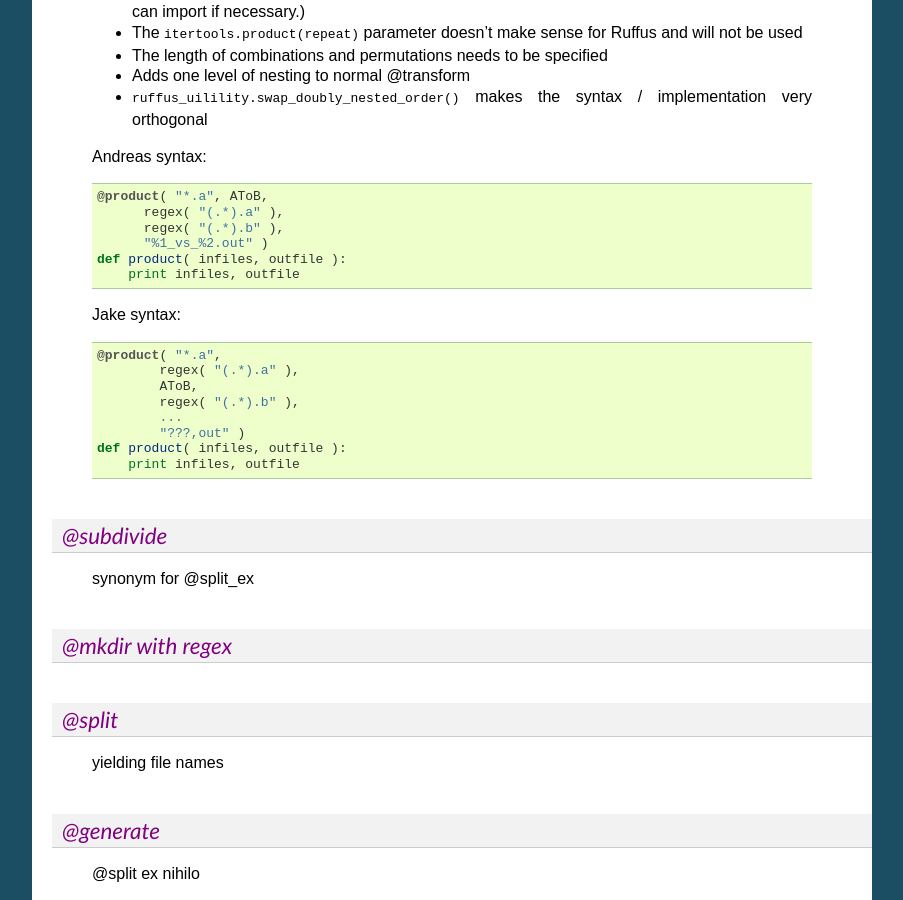
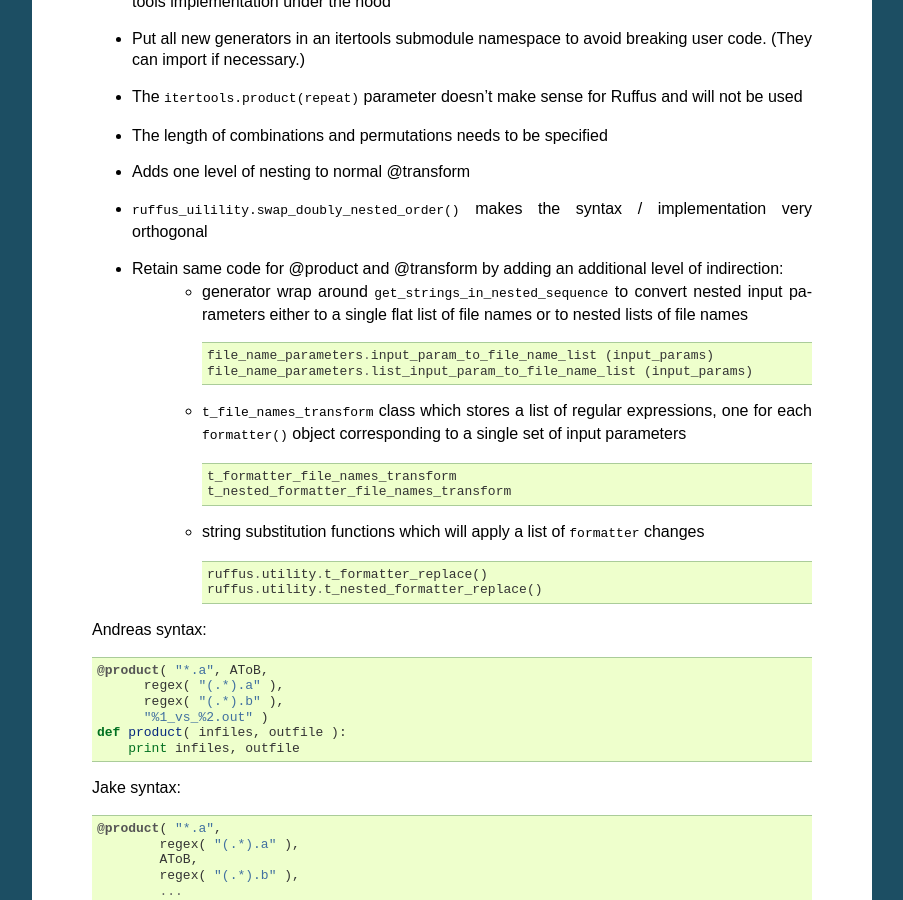
Before and after one commit to cgat-developers/ruffus, a Sphinx documentation site: the page built from doc/refactoring_ruffus_notes.rst, in a window 1280 px wide and 900 px high, scrolled down 3642 px. Shown: the whole window, without its empty margins (198-1101 px from the left). Built offline with Sphinx 7.4.7, drawn with Linux system fonts in a browser that asks for light colours; the version number could not be read and is left out.

```diff
--- a/doc/refactoring_ruffus_notes.rst
+++ b/doc/refactoring_ruffus_notes.rst
@@ -225,6 +225,28 @@
     * The length of combinations and permutations needs to be specified
     * Adds one level of nesting to normal @transform
     * ``ruffus_uilility.swap_doubly_nested_order()`` makes the syntax / implementation very orthogonal
+    * Retain same code for @product and @transform by adding an additional level of indirection:
+        * generator wrap around ``get_strings_in_nested_sequence`` to convert nested input parameters either to a single flat list of file names or to nested lists of file names
+
+          .. code-block:: python
+
+              file_name_parameters.input_param_to_file_name_list (input_params)
+              file_name_parameters.list_input_param_to_file_name_list (input_params)
+
+        * ``t_file_names_transform`` class which stores a list of regular expressions, one for each ``formatter()`` object corresponding to a single set of input parameters
+
+          .. code-block:: python
+
+            t_formatter_file_names_transform
+            t_nested_formatter_file_names_transform
+
+        * string substitution functions which will apply a list of ``formatter`` changes
+
+          .. code-block:: python
+
+                ruffus.utility.t_formatter_replace()
+                ruffus.utility.t_nested_formatter_replace()
+
 
 
 
```
Also changed, not shown: 1 other file.
